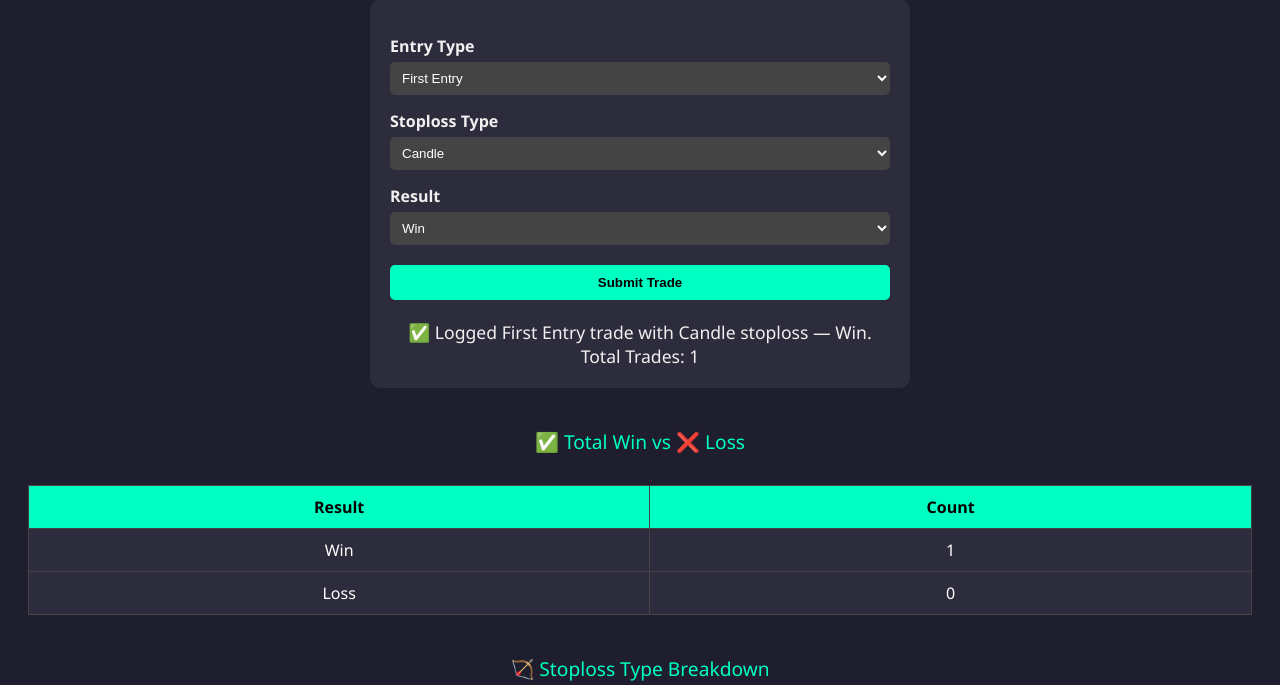
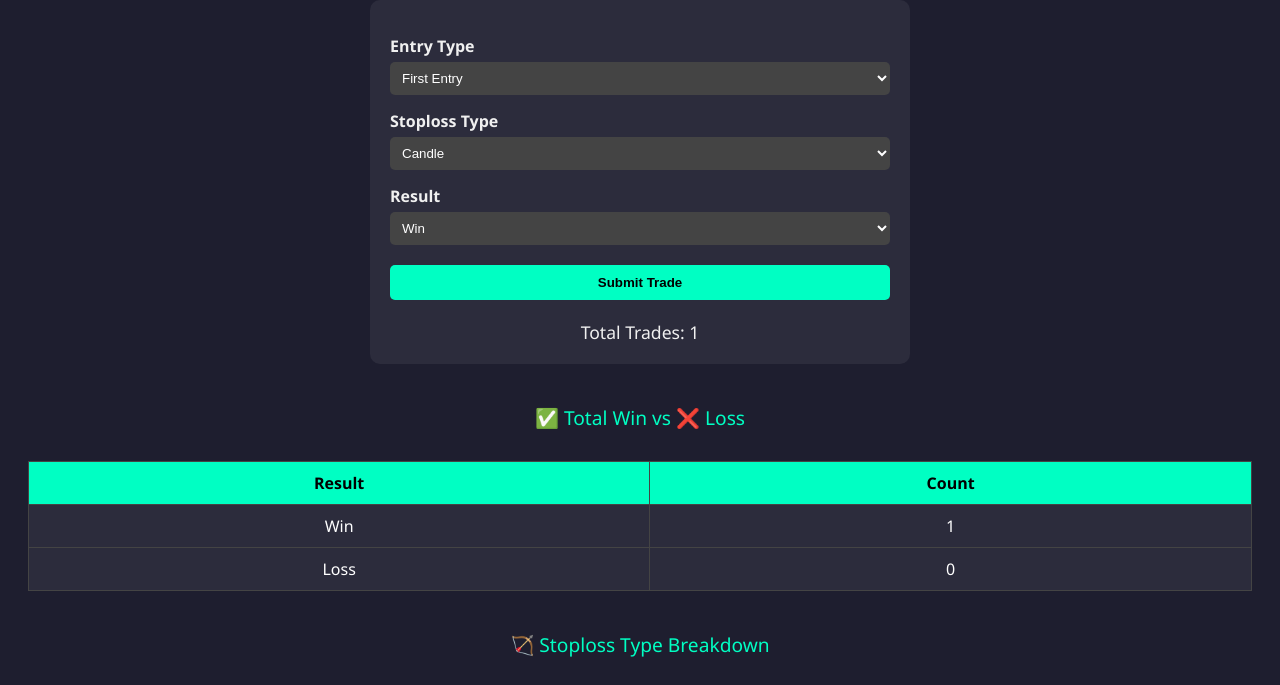
Before and after one commit to cr3ator-mon/CandleTracker1, a plain HTML site: page index.html in a window 1280 px wide. Both pictures are taken after a click on the button "Submit Trade". Shown: the part 114-799 px from the top of the page. Drawn offline with Linux system fonts and the light colour scheme.

Commit message:
Update index.html

```diff
--- a/index.html
+++ b/index.html
@@ -104,9 +104,7 @@
 
   <div class="section-title">✅ Total Win vs ❌ Loss</div>
   <table>
-    <thead>
-      <tr><th>Result</th><th>Count</th></tr>
-    </thead>
+    <thead><tr><th>Result</th><th>Count</th></tr></thead>
     <tbody>
       <tr><td>Win</td><td id="winCount">0</td></tr>
       <tr><td>Loss</td><td id="lossCount">0</td></tr>
@@ -115,9 +113,7 @@
 
   <div class="section-title">🏹 Stoploss Type Breakdown</div>
   <table>
-    <thead>
-      <tr><th>Stoploss</th><th>Wins</th><th>Losses</th></tr>
-    </thead>
+    <thead><tr><th>Stoploss</th><th>Wins</th><th>Losses</th></tr></thead>
     <tbody>
       <tr><td>Candle</td><td id="candleWins">0</td><td id="candleLosses">0</td></tr>
       <tr><td>Wick</td><td id="wickWins">0</td><td id="wickLosses">0</td></tr>
@@ -126,9 +122,7 @@
 
   <div class="section-title">📌 Entry Type Breakdown</div>
   <table>
-    <thead>
-      <tr><th>Entry Type</th><th>Wins</th><th>Losses</th></tr>
-    </thead>
+    <thead><tr><th>Entry Type</th><th>Wins</th><th>Losses</th></tr></thead>
     <tbody>
       <tr><td>First Entry</td><td id="firstEntryWins">0</td><td id="firstEntryLosses">0</td></tr>
       <tr><td>Second Entry</td><td id="secondEntryWins">0</td><td id="secondEntryLosses">0</td></tr>
@@ -136,69 +130,61 @@
   </table>
 
   <script>
-    let totalTrades = 0;
+    let trades = JSON.parse(localStorage.getItem("trades") || "[]");
+
+    function updateStats() {
+      let totalTrades = trades.length;
       let winCount = 0, lossCount = 0;
       let candleWins = 0, candleLosses = 0;
       let wickWins = 0, wickLosses = 0;
       let firstEntryWins = 0, firstEntryLosses = 0;
       let secondEntryWins = 0, secondEntryLosses = 0;
 
+      trades.forEach(trade => {
+        if (trade.result === "Win") winCount++;
+        else lossCount++;
+
+        if (trade.stoploss === "Candle") {
+          if (trade.result === "Win") candleWins++;
+          else candleLosses++;
+        } else {
+          if (trade.result === "Win") wickWins++;
+          else wickLosses++;
+        }
+
+        if (trade.entry === "First Entry") {
+          if (trade.result === "Win") firstEntryWins++;
+          else firstEntryLosses++;
+        } else {
+          if (trade.result === "Win") secondEntryWins++;
+          else secondEntryLosses++;
+        }
+      });
+
+      document.getElementById("summaryText").innerText = `Total Trades: ${totalTrades}`;
+      document.getElementById("winCount").innerText = winCount;
+      document.getElementById("lossCount").innerText = lossCount;
+      document.getElementById("candleWins").innerText = candleWins;
+      document.getElementById("candleLosses").innerText = candleLosses;
+      document.getElementById("wickWins").innerText = wickWins;
+      document.getElementById("wickLosses").innerText = wickLosses;
+      document.getElementById("firstEntryWins").innerText = firstEntryWins;
+      document.getElementById("firstEntryLosses").innerText = firstEntryLosses;
+      document.getElementById("secondEntryWins").innerText = secondEntryWins;
+      document.getElementById("secondEntryLosses").innerText = secondEntryLosses;
+    }
+
     function submitTrade() {
       const entry = document.getElementById("entryType").value;
       const stoploss = document.getElementById("stoplossType").value;
       const result = document.getElementById("result").value;
 
-      totalTrades++;
-      document.getElementById("summaryText").innerText =
-        `✅ Logged ${entry} trade with ${stoploss} stoploss — ${result}. Total Trades: ${totalTrades}`;
-
-      // Win vs Loss
-      if (result === "Win") {
-        winCount++;
-        document.getElementById("winCount").innerText = winCount;
-      } else {
-        lossCount++;
-        document.getElementById("lossCount").innerText = lossCount;
+      trades.push({ entry, stoploss, result });
+      localStorage.setItem("trades", JSON.stringify(trades));
+      updateStats();
     }
 
-      // Stoploss breakdown
-      if (stoploss === "Candle") {
-        if (result === "Win") {
-          candleWins++;
-          document.getElementById("candleWins").innerText = candleWins;
-        } else {
-          candleLosses++;
-          document.getElementById("candleLosses").innerText = candleLosses;
-        }
-      } else {
-        if (result === "Win") {
-          wickWins++;
-          document.getElementById("wickWins").innerText = wickWins;
-        } else {
-          wickLosses++;
-          document.getElementById("wickLosses").innerText = wickLosses;
-        }
-      }
-
-      // Entry breakdown
-      if (entry === "First Entry") {
-        if (result === "Win") {
-          firstEntryWins++;
-          document.getElementById("firstEntryWins").innerText = firstEntryWins;
-        } else {
-          firstEntryLosses++;
-          document.getElementById("firstEntryLosses").innerText = firstEntryLosses;
-        }
-      } else {
-        if (result === "Win") {
-          secondEntryWins++;
-          document.getElementById("secondEntryWins").innerText = secondEntryWins;
-        } else {
-          secondEntryLosses++;
-          document.getElementById("secondEntryLosses").innerText = secondEntryLosses;
-        }
-      }
-    }
+    updateStats(); // Load saved data on page load
   </script>
 
 </body>
```
Lines whose indentation alone changed are shown as unchanged.
